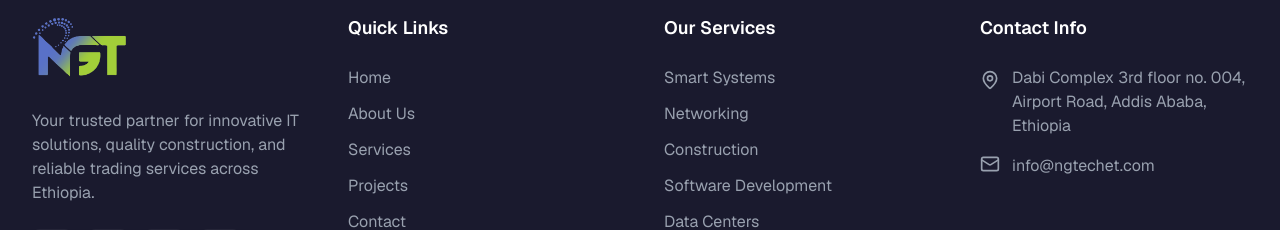
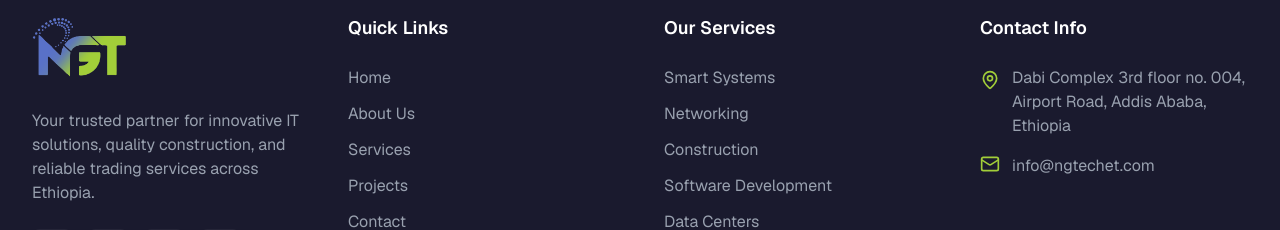
Before and after one commit to DabalaYonas/ngt-website, a Next.js app: page / in a window 1280 px wide. Shown: the part 8521-8751 px from the top of the page. Built offline with nearby package versions, Linux system fonts and the light colour scheme.

Commit message:
Revert "fix: fixed footer issues"
This reverts commit 0335544064232d6f98c2ea177020a5ce31c4ec87.

```diff
--- a/components/footer.tsx
+++ b/components/footer.tsx
@@ -109,7 +109,7 @@ export function Footer() {
             <h3 className="text-lg font-semibold mb-6">Contact Info</h3>
             <ul className="space-y-4">
               <li className="flex gap-3">
-                <MapPin className="h-5 w-5 text-gray-400 group-hover:text-[#1a1a2e] flex-shrink-0 mt-1" />
+                <MapPin className="h-5 w-5 text-[#a2ce39] flex-shrink-0 mt-1" />
                 <span className="text-gray-400">
                   Dabi Complex 3rd floor no. 004,<br />
                   Airport Road, Addis Ababa, Ethiopia
@@ -117,19 +117,19 @@ export function Footer() {
               </li>
               {/* <li>
                 <a href="tel:+251911473611" className="flex gap-3 text-gray-400 hover:text-[#a2ce39] transition-colors">
-                  <Phone className="h-5 w-5 text-gray-400 group-hover:text-[#1a1a2e] flex-shrink-0" />
+                  <Phone className="h-5 w-5 text-[#a2ce39] flex-shrink-0" />
                   +251 911 473 611
                 </a>
               </li> */}
               {/* <li>
                 <a href="tel:+251911285288" className="flex gap-3 text-gray-400 hover:text-[#a2ce39] transition-colors">
-                  <Phone className="h-5 w-5 text-gray-400 group-hover:text-[#1a1a2e] flex-shrink-0" />
+                  <Phone className="h-5 w-5 text-[#5971c8] flex-shrink-0" />
                   +251 911 285 288
                 </a>
               </li> */}
               <li>
                 <a href="mailto:info@ngtechet.com" className="flex gap-3 text-gray-400 hover:text-[#a2ce39] transition-colors">
-                  <Mail className="h-5 w-5 text-gray-400 group-hover:text-[#1a1a2e] flex-shrink-0" />
+                  <Mail className="h-5 w-5 text-[#a2ce39] flex-shrink-0" />
                   info@ngtechet.com
                 </a>
               </li>
```
